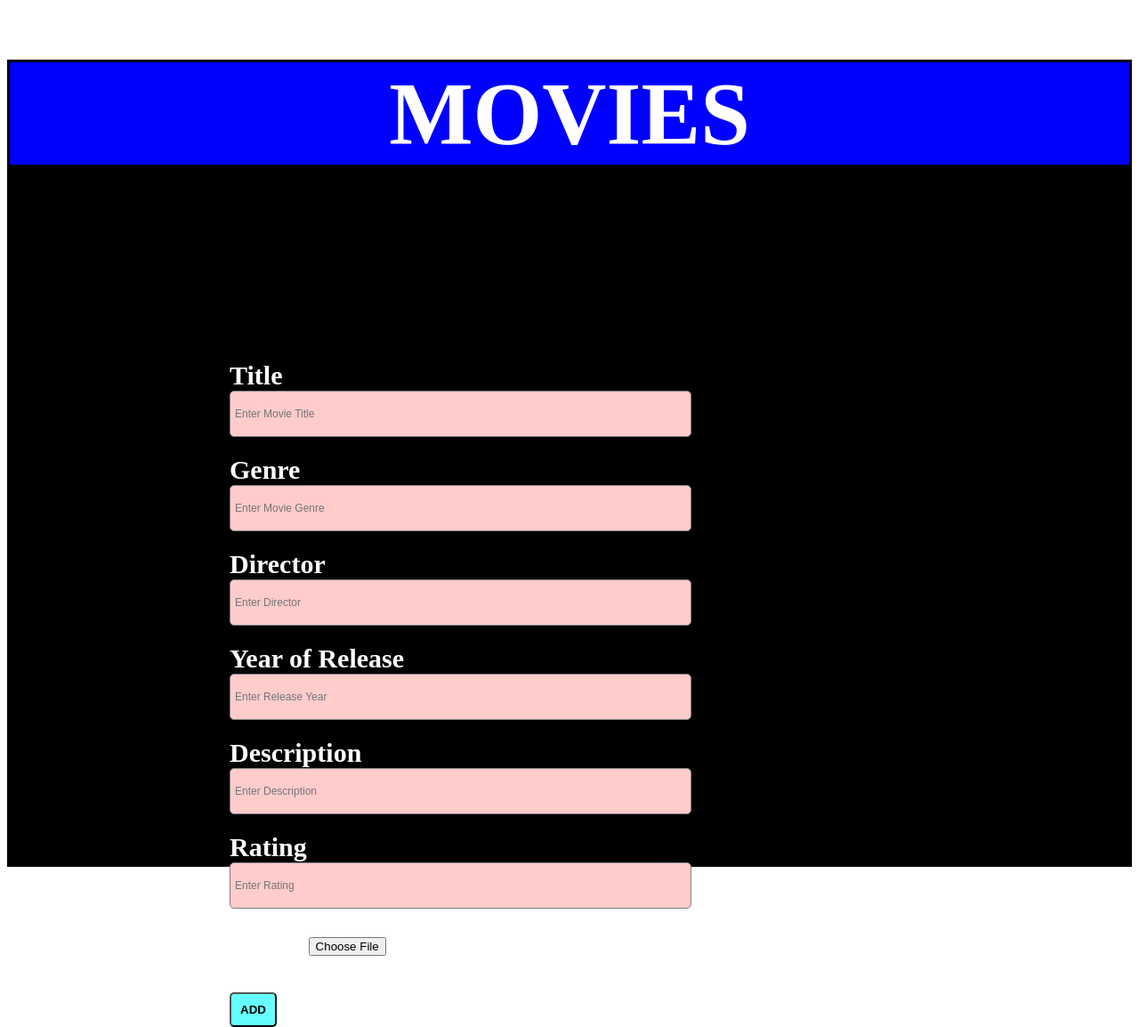
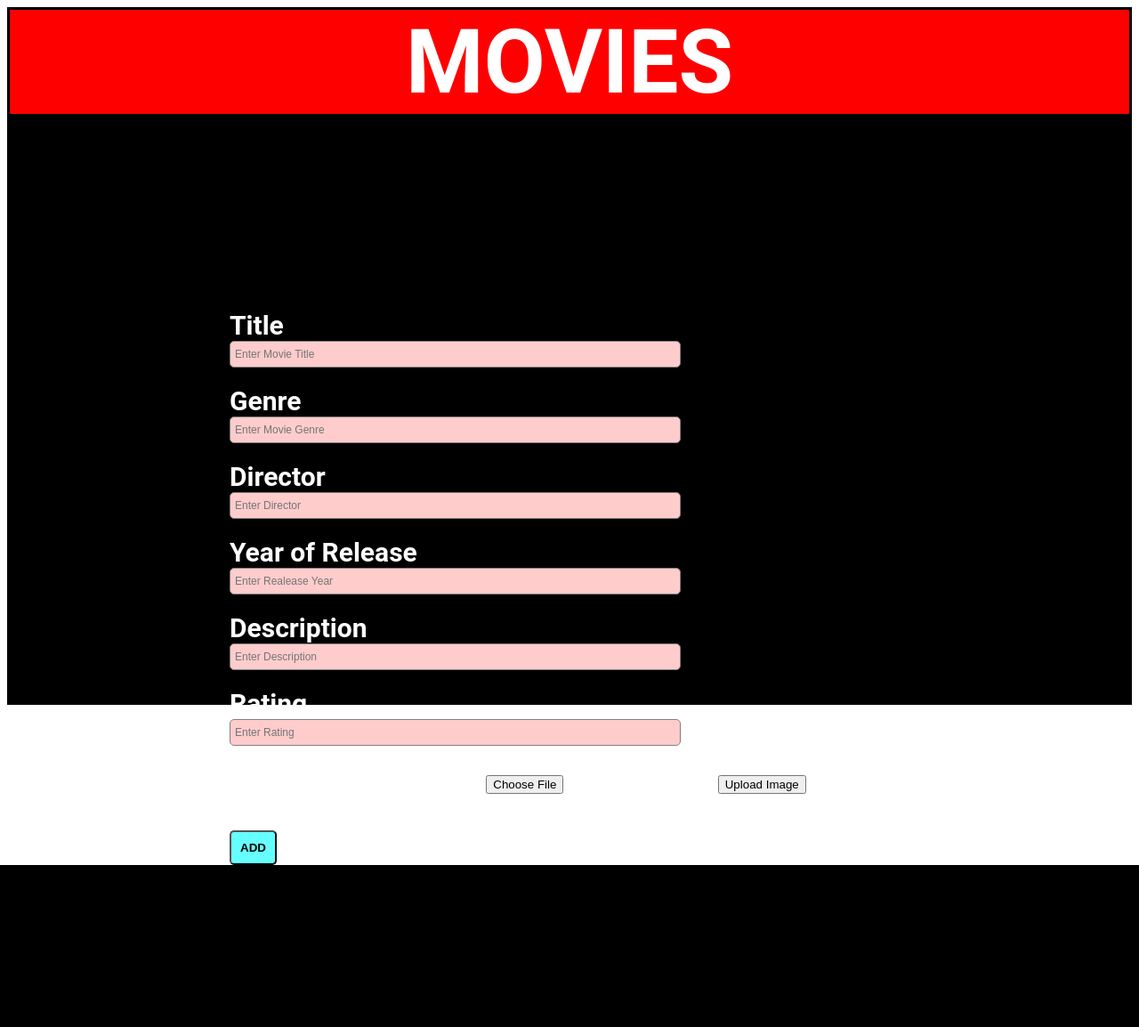
Before and after one commit to shalihin313/CSAD_Project, a PHP site: page /add.php in a window 1280 px wide; the page is wider, and only the part inside the window is pictured. Shown: that part at 89% size. After the commit the page ends 972 px from the top of that part, so only its background shows below. Run offline with PHP 8.4, Linux system fonts and the light colour scheme.

Commit message:
Edited from Rom

```diff
--- a/add.php
+++ b/add.php
@@ -1,43 +1,48 @@
-<!DOCTYPE html>
+
 <html>
     <head>
         <meta charset="UTF-8">
-    <title>Add Movie</title>
+        <title></title>
         <link rel="stylesheet" type="text/css" href="addStyle.css">
     </head>
     <body>
-    <form method="post" action="insert.php" enctype="multipart/form-data">
+
+        <form method="get" action="insert.php">
             <div class="add-grp">
-            <h1>MOVIES</h1>
+                <h1> MOVIES</h1>
             <div class="add-grp-label">
                 <label>Title</label>
-                <input class="add-grp-input" type="text" name="title" placeholder="Enter Movie Title" required>
+            <input class="add-grp-input" type="text" name="title" placeholder="Enter Movie Title">
            </div>
             <div class="add-grp-label">
             <label>Genre</label>
-                <input class="add-grp-input" type="text" name="genre" placeholder="Enter Movie Genre" required>
+                <input class="add-grp-input" type="text" name="genre" placeholder="Enter Movie Genre">
            </div>
             <div class="add-grp-label">
             <label>Director</label>
-                <input class="add-grp-input" type="text" name="director" placeholder="Enter Director" required>
+                <input class="add-grp-input" type="text" name="director" placeholder="Enter Director">
            </div>
             <div class="add-grp-label">
             <label>Year of Release</label>
-                <input class="add-grp-input" type="number" name="date" placeholder="Enter Release Year" required>
+                <input class="add-grp-input" type="number" name="date" placeholder="Enter Realease Year">
             </div>
                 <div class="add-grp-label">
             <label>Description</label>
-                <input class="add-grp-input" type="text" name="description" placeholder="Enter Description" required>
+                <input class="add-grp-input" type="text" name="description" placeholder="Enter Description">
            </div>
             <div class="add-grp-label">
             <label>Rating</label>
-                <input class="add-grp-input" type="number" name="rating" placeholder="Enter Rating" required>
+                <input class="add-grp-input" type="number" name="rating" placeholder="Enter Rating">
            </div>
                 <div class="add-grp-label">
-                <label>Poster</label>
-                <input type="file" name="fileToUpload" id="fileToUpload" required>
+            <label>Upload Movie Poster</label>
+                <form action="upload.php" method="post" enctype="multipart/form-data">
+                <input type="file" name="poster" id="poster">
+                <input type="submit" value="Upload Image" name="submit">
             </div>
-            <input class="insert" type="submit" name="submit" value="ADD">
+
+                <input class="insert" type="submit" value="ADD" action="sample.php">
+
             </div>
         </form>
     </body>
--- a/addStyle.css
+++ b/addStyle.css
@@ -1,9 +1,12 @@
+body {
+  font-family: "Roboto", sans-serif;
+}
 h1{
     font-size: 100px;
     text-align: center;
     font-weight: bold;
     border: 3px solid black;
-    background: blue;
+    background: red;
     color: white;
 }
 
```
Also changed, not shown: insert.php (+16 -65 lines), nbproject/project.xml (added, +9 -0 lines), serverData.php (line endings or trailing spaces), 2 other files. Lines whose indentation alone changed are shown as unchanged.
